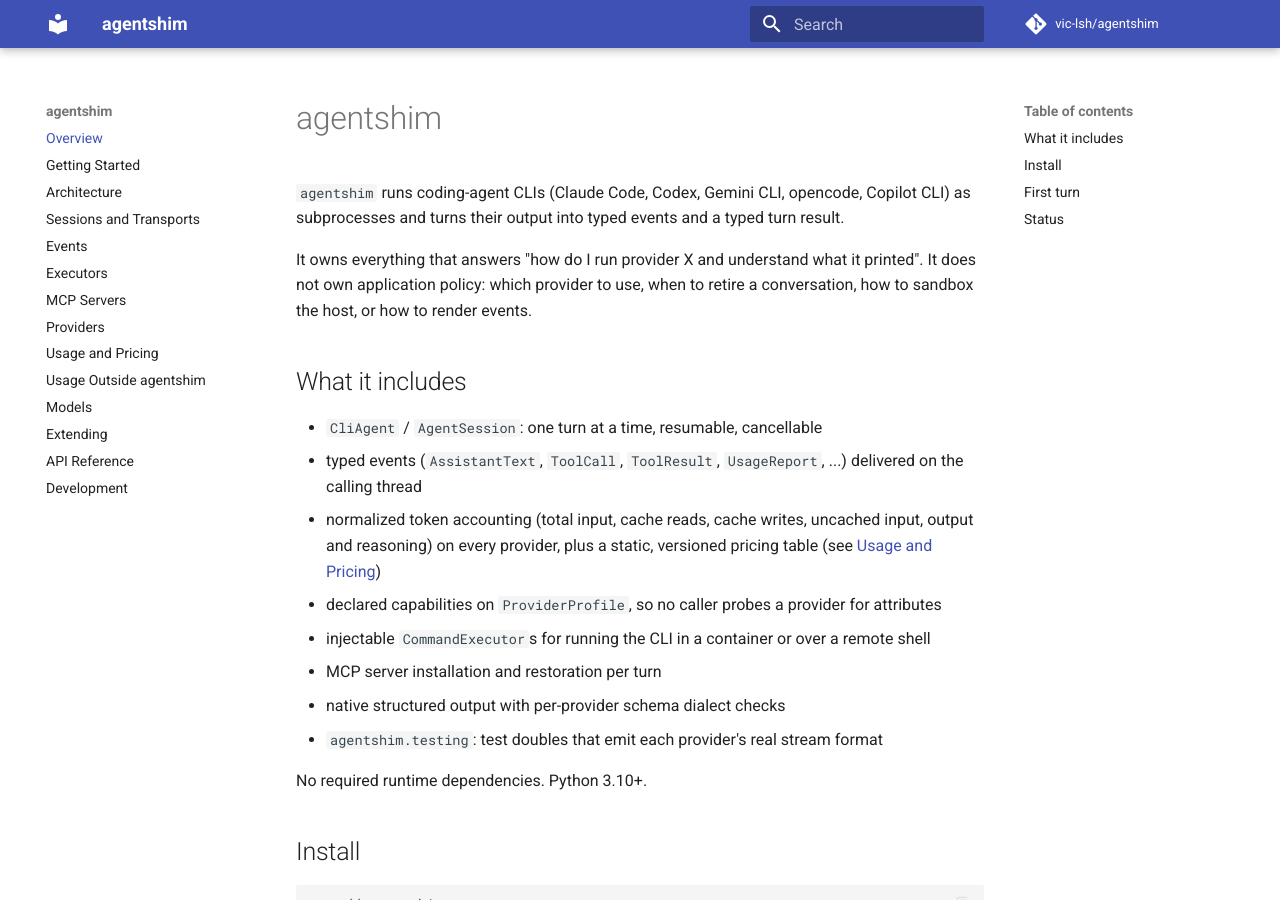
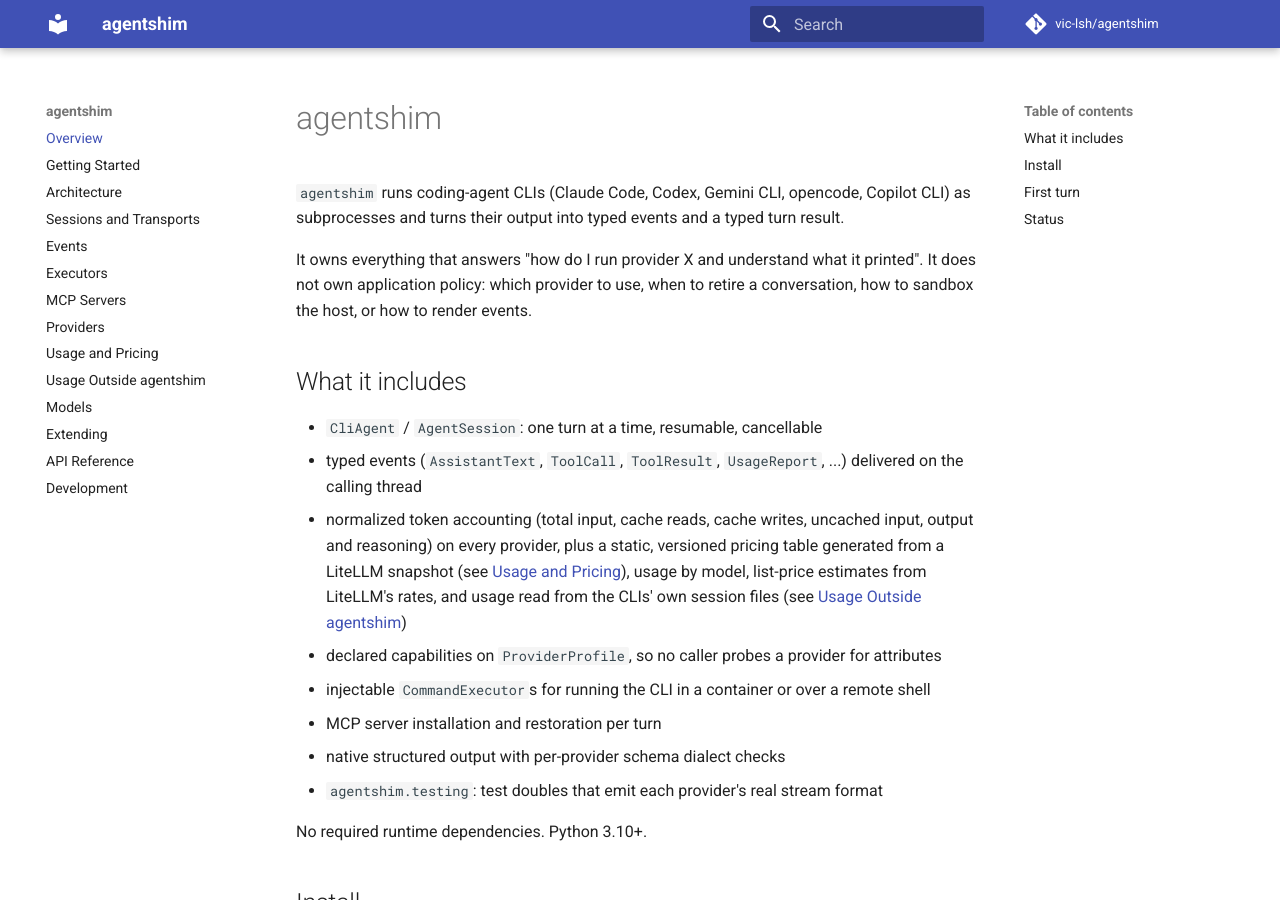
Before and after one commit to vic-lsh/agentshim, an MkDocs documentation site: the page built from docs/index.md, in a window 1280 px wide and 900 px high. Built offline with MkDocs 1.6.1 and Material for MkDocs 9.7.7, drawn with Linux system fonts in a browser that asks for light colours; comment, search, counter and statistics services are not loaded.

Commit message:
docs: mention estimates, usage by model and transcripts in the README and index
Co-Authored-By: Claude Sonnet 5.5 <noreply@anthropic.com>

```diff
--- a/docs/index.md
+++ b/docs/index.md
@@ -15,7 +15,10 @@ to retire a conversation, how to sandbox the host, or how to render events.
   delivered on the calling thread
 - normalized token accounting (total input, cache reads, cache writes,
   uncached input, output and reasoning) on every provider, plus a static,
-  versioned pricing table (see [Usage and Pricing](pricing.md))
+  versioned pricing table generated from a LiteLLM snapshot (see
+  [Usage and Pricing](pricing.md)), usage by model, list-price estimates
+  from LiteLLM's rates, and usage read from the CLIs' own session files (see
+  [Usage Outside agentshim](transcripts.md))
 - declared capabilities on `ProviderProfile`, so no caller probes a provider
   for attributes
 - injectable `CommandExecutor`s for running the CLI in a container or over a
```
Also changed, not shown: README.md (+4 -1 lines).
